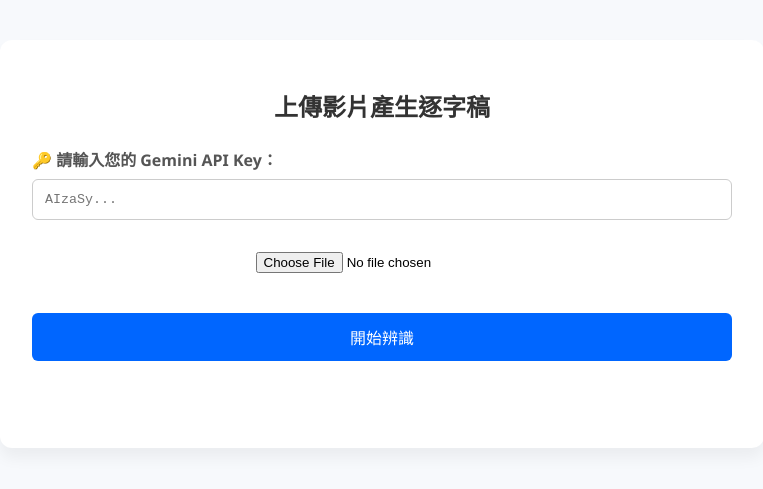
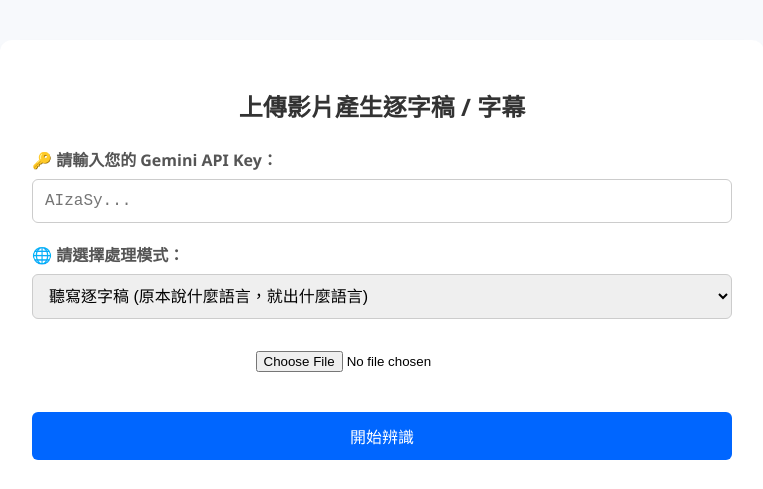
Before and after one commit to kof24dj/my_video_transcriber, a plain HTML site: page index.html in a window 1280 px wide. Shown: the whole page, without its empty margins (258-1021 px from the left). Drawn offline with Linux system fonts and the light colour scheme.

Commit message:
Update index.html

```diff
--- a/index.html
+++ b/index.html
@@ -3,7 +3,7 @@
 <head>
     <meta charset="UTF-8">
     <meta name="viewport" content="width=device-width, initial-scale=1.0">
-    <title>影片語音轉文字 (團隊雲端版)</title>
+    <title>影片語音轉文字 (團隊雲端多功能版)</title>
     <style>
         body {
             font-family: 'Segoe UI', Tahoma, Geneva, Verdana, sans-serif;
@@ -23,29 +23,29 @@
         }
         h1 { font-size: 1.5rem; color: #333; margin-bottom: 1.5rem; }
 
-        /* 新增 API Key 輸入框樣式 */
-        .api-key-group {
-            margin-bottom: 1.5rem;
+        .input-group {
+            margin-bottom: 1.2rem;
             text-align: left;
         }
-        .api-key-group label {
+        .input-group label {
             display: block;
             margin-bottom: 0.5rem;
             color: #555;
             font-weight: bold;
         }
-        .api-key-group input[type="password"] {
+        .input-group input[type="password"], .input-group select {
             width: 100%;
             padding: 0.75rem;
             border: 1px solid #ccc;
             border-radius: 6px;
             box-sizing: border-box;
-            font-family: monospace;
+            font-size: 1rem;
         }
+        .input-group input[type="password"] { font-family: monospace; }
 
         input[type="file"] {
             display: block;
-            margin: 0 auto 1.5rem auto;
+            margin: 1.5rem auto;
             padding: 0.5rem;
         }
         button {
@@ -92,11 +92,19 @@
 </head>
 <body>
     <div class="container">
-        <h1>上傳影片產生逐字稿</h1>
+        <h1>上傳影片產生逐字稿 / 字幕</h1>
         <form id="uploadForm">
-            <div class="api-key-group">
+            <div class="input-group">
                 <label for="apiKey">🔑 請輸入您的 Gemini API Key：</label>
                 <input type="password" id="apiKey" name="apiKey" placeholder="AIzaSy..." required>
+            </div>
+
+            <div class="input-group">
+                <label for="mode">🌐 請選擇處理模式：</label>
+                <select id="mode" name="mode">
+                    <option value="transcribe">聽寫逐字稿 (原本說什麼語言，就出什麼語言)</option>
+                    <option value="translate_en_zh">英翻中字幕 (聽英文語音，直接輸出繁體中文字幕)</option>
+                </select>
             </div>
 
             <input type="file" id="videoFile" accept="video/*,audio/*" required>
@@ -127,18 +135,20 @@
         form.addEventListener('submit', async (e) => {
             e.preventDefault();
             const fileInput = document.getElementById('videoFile');
-            const apiKeyInput = document.getElementById('apiKey'); // 取得 API Key
+            const apiKeyInput = document.getElementById('apiKey');
+            const modeInput = document.getElementById('mode'); // 取得選單模式
 
             if (fileInput.files.length === 0) return;
 
             const formData = new FormData();
             formData.append('video', fileInput.files[0]);
-            formData.append('api_key', apiKeyInput.value.trim()); // ✨ 將 API Key 包裝送出
+            formData.append('api_key', apiKeyInput.value.trim());
+            formData.append('mode', modeInput.value); // ✨ 送出模式
 
             submitBtn.disabled = true;
             previewContainer.style.display = 'none';
             statusDiv.style.color = '#555';
-            statusDiv.innerHTML = 'AI 正在努力聽寫中...<br>這可能需要幾分鐘的時間，請勿關閉網頁⏳';
+            statusDiv.innerHTML = 'AI 正在努力處理中...<br>這可能需要幾分鐘的時間，請勿關閉網頁⏳';
 
             try {
                 const response = await fetch('/upload', { method: 'POST', body: formData });
@@ -151,7 +161,7 @@
                 previewText.value = data.transcript;
                 previewContainer.style.display = 'block';
                 statusDiv.style.color = 'green';
-                statusDiv.textContent = '✅ 辨識完成！請在下方檢查結果。';
+                statusDiv.textContent = '✅ 處理完成！請在下方檢查結果。';
             } catch (error) {
                 statusDiv.style.color = 'red';
                 statusDiv.textContent = '❌ 錯誤: ' + error.message;
```
